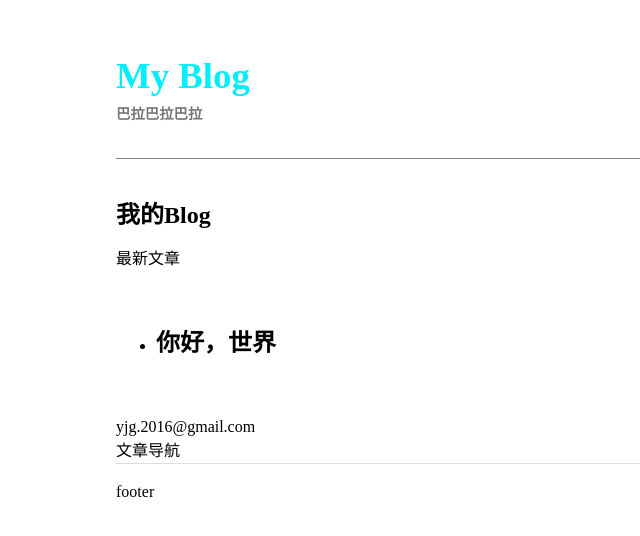
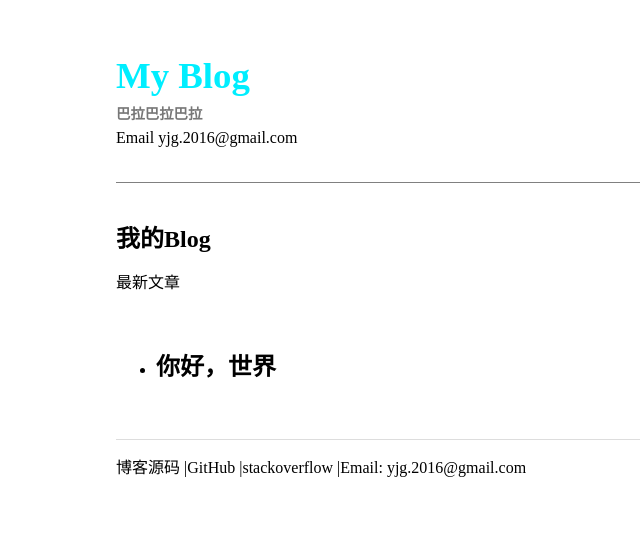
Before and after one commit to leongithub/blog, a Jekyll site: the page built from index.html, in a window 1280 px wide. Shown: the top 536 px of the page, without its empty margins (124-764 px from the left). Built offline with Jekyll 4.4.1, drawn with Linux system fonts in a browser that asks for light colours.

Commit message:
update default.html

```diff
--- a/_layouts/default.html
+++ b/_layouts/default.html
@@ -3,30 +3,29 @@
 <head>
 　　<meta http-equiv="content-type" content="text/html; charset=utf-8" />
 　　<title>{{ page.title }}</title>
-	<link rel="stylesheet" href="/blog/css/default.css" type="text/css" />
+	<link rel="stylesheet" href="{{ site.baseurl }}/css/default.css" type="text/css" />
 </head>
 <body>
 
 <div class="site">
 	<div class="header">
-		<div class="title"><a href="/blog">My Blog</a></div>
+		<div class="title"><a href="{{ site.baseurl }}">My Blog</a></div>
 		<div class="description">巴拉巴拉巴拉</div>
+		<div class="contact">
+			Email yjg.2016@gmail.com
+		</div>
 	</div>
 
 	<div class="content">
 　　	{{ content }}
 	</div>
 
-	<div class="contact">
-		yjg.2016@gmail.com
-	</div>
-
-	<div class="sidenav">
-		文章导航
-	</div>
 
 	<div class="footer">
-		footer
+		<a href="https://github.com/leongithub/blog">博客源码</a>
+		|<a href="https://github.com/leongithub">GitHub</a>
+		|<a href="http://stackoverflow.com/users/2324053/leon">stackoverflow</a>
+		|Email: yjg.2016@gmail.com
 	</div>
 </div>
 
```
